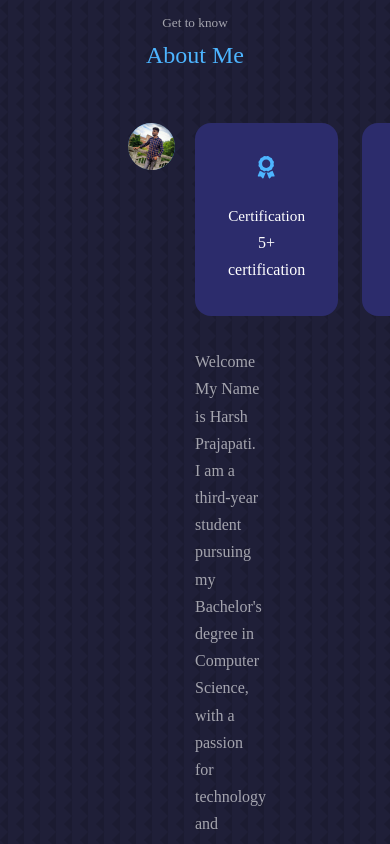
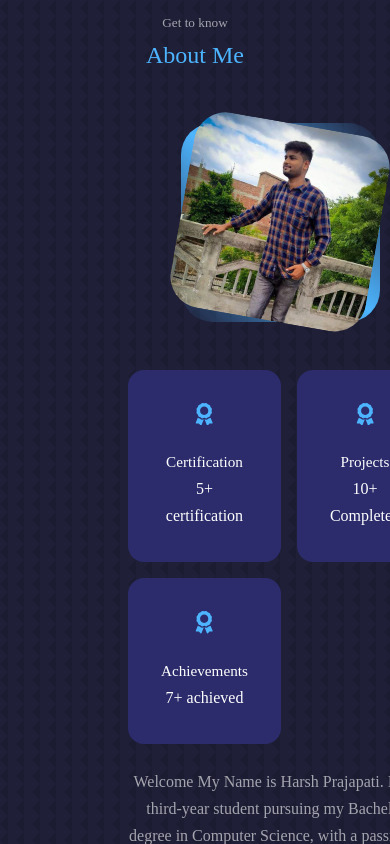
Before and after one commit to HarshPrajapati4926/My_Portfolio_Website, a React (Create React App) app: page / in a window 390 px wide. Shown: the part 960-1804 px from the top of the page. Built offline with nearby package versions, Linux system fonts and the light colour scheme.

Commit message:
second commit

```diff
--- a/package.json
+++ b/package.json
@@ -1,4 +1,5 @@
 {
+  "homepage": "https://HarshPrajapati4926.github.io/My_Portfolio_Website",
   "name": "react-portfolio-website-1",
   "version": "0.1.0",
   "private": true,
@@ -13,6 +14,8 @@
     "web-vitals": "^2.1.4"
   },
   "scripts": {
+    "predeploy":"npm run build",
+    "deploy":"gh-pages -d build",
     "start": "react-scripts start",
     "build": "react-scripts build",
     "test": "react-scripts test",
--- a/src/components/about/about.css
+++ b/src/components/about/about.css
@@ -59,3 +59,34 @@
     margin: 2rem 0 2.6rem;
     color: var(--color-light);
 }
+/* Media query for medium devices */
+@media screen and (max-width:1024px){
+    .about_container{
+        grid-template-columns: 1fr;
+        gap: 0;
+    }
+    .about_me{
+        width: 50%;
+        margin: 2rem auto 4rem;
+    }
+    .about_content p{
+        margin: 1rem 0 1.5rem;
+    }
+}
+/* Media query for small devices */
+@media screen and (max-width:600px){
+    .about_me{
+        width: 65%;
+        margin: 0 auto 3rem;
+    }
+    .about_cards{
+        grid-template-columns: 1fr 1fr;
+        gap: 1rem;
+    }
+    .about_content{
+        text-align: center;
+    }
+    .about_content p{
+        margin: 1.5rem 0;
+    }
+}
--- a/src/index.css
+++ b/src/index.css
@@ -1,3 +1,4 @@
+
 *{
     margin: 0;
     padding: 0;
@@ -28,7 +29,7 @@
     display: none;
 }
 body{
-    /* font-family:; */
+    /* font-family: "Poppins", sans-serif; */
     background: var(--color-bg);
     color: var(--color-white);
     line-height: 1.7;
```
